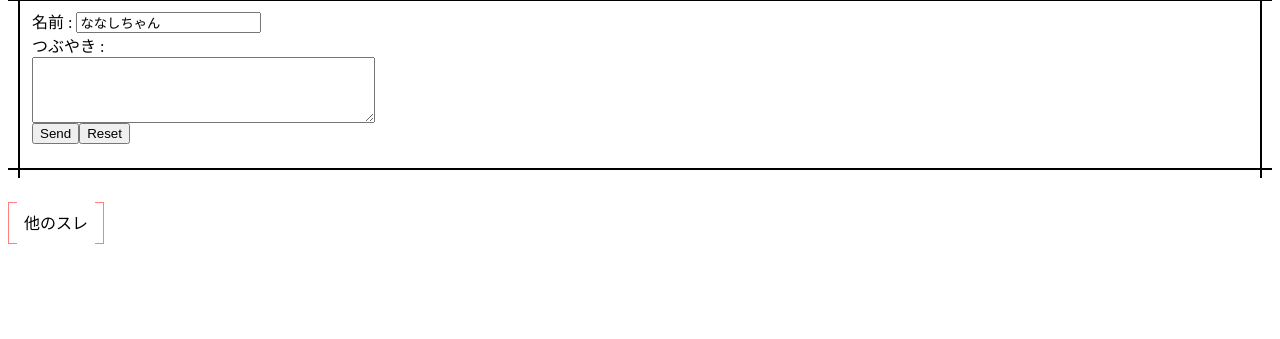
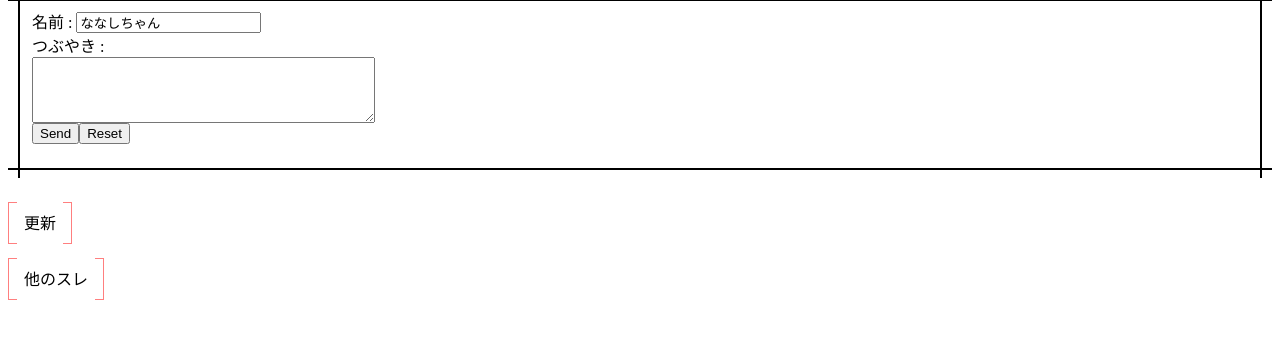
Before and after one commit to mio256/octony, a Django app: template board/templates/board/detail.html in a window 1280 px wide. Shown: the part 173-512 px from the top of the page. Run offline with Django 3.2, Linux system fonts and the light colour scheme; the template is opened without the code that fills it, so the values that code supplies are empty.

Commit message:
更新ボタン

```diff
--- a/board/templates/board/detail.html
+++ b/board/templates/board/detail.html
@@ -28,6 +28,12 @@
 </div>
 
 <p>
+    <a href="{% url 'board:detail' thread.id %}" class="btn-brackets">
+        更新
+    </a>
+</p>
+
+<p>
     <a href="{% url 'board:index' %}" class="btn-brackets">
         他のスレ
     </a>
```
